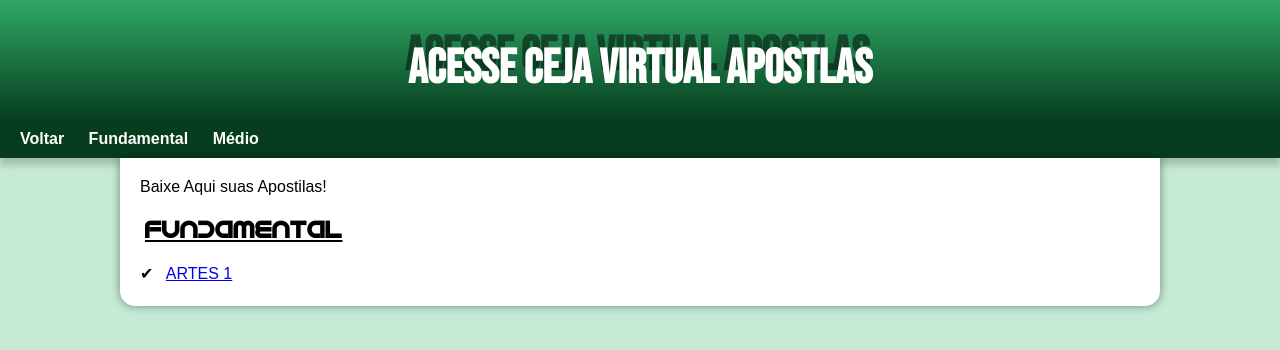
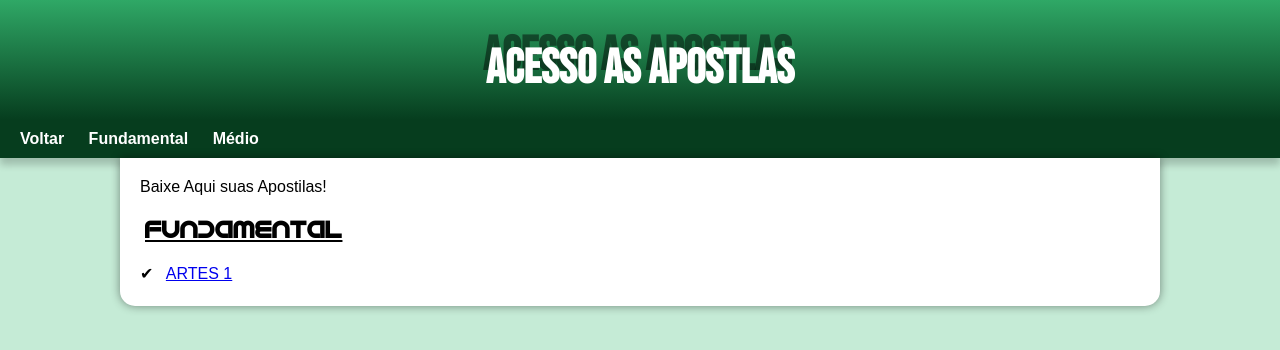
Before and after one commit to welltrabalho/site-de-apostilas-ceja, a plain HTML site: page apostilas.html in a window 1280 px wide. Drawn offline with Linux system fonts and the light colour scheme.

Commit message:
atualizei

```diff
--- a/apostilas.html
+++ b/apostilas.html
@@ -8,7 +8,7 @@
 </head>
 <body>
     <header id="apostilas">
-        <h1 id="teste">Acesse Ceja Virtual Apostlas</h1>
+        <h1 id="teste">Acesso as Apostlas</h1>
     </header>
     <nav>
         <a href="index.html">Voltar</a>
```
